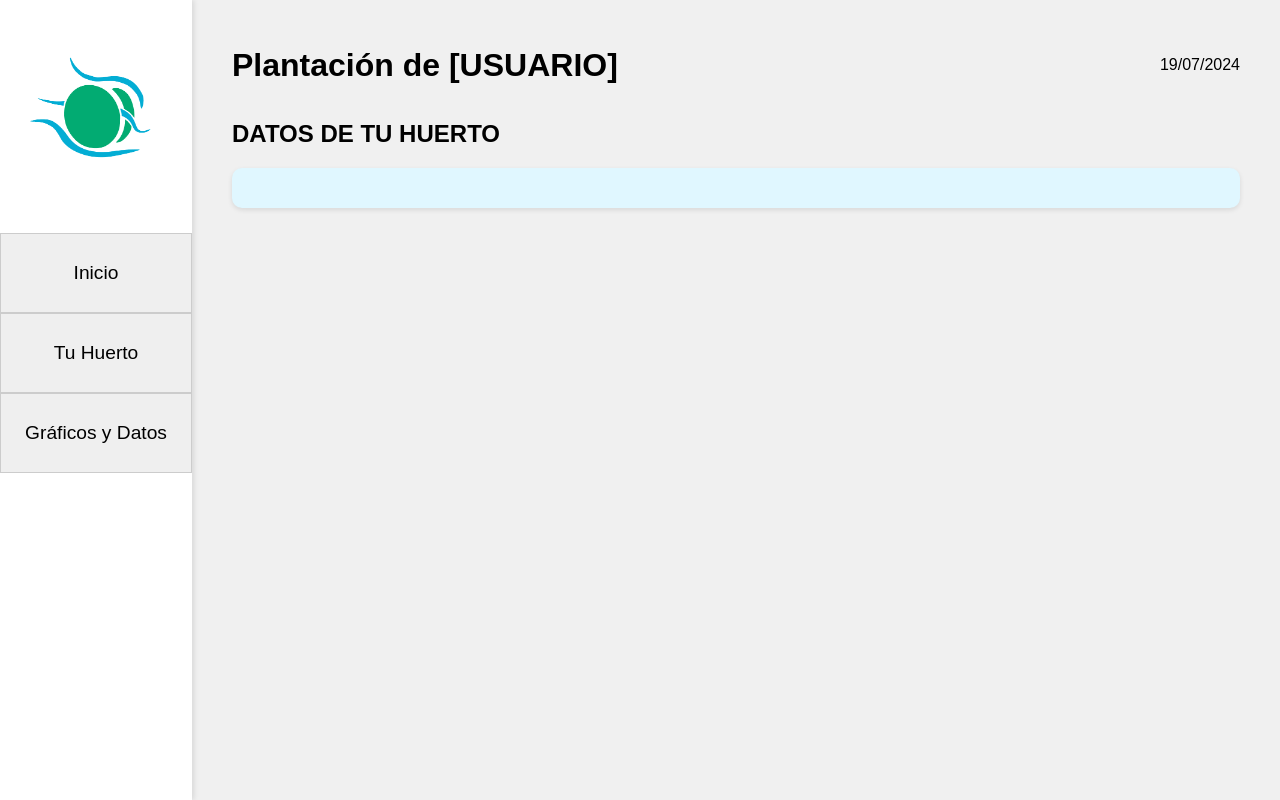
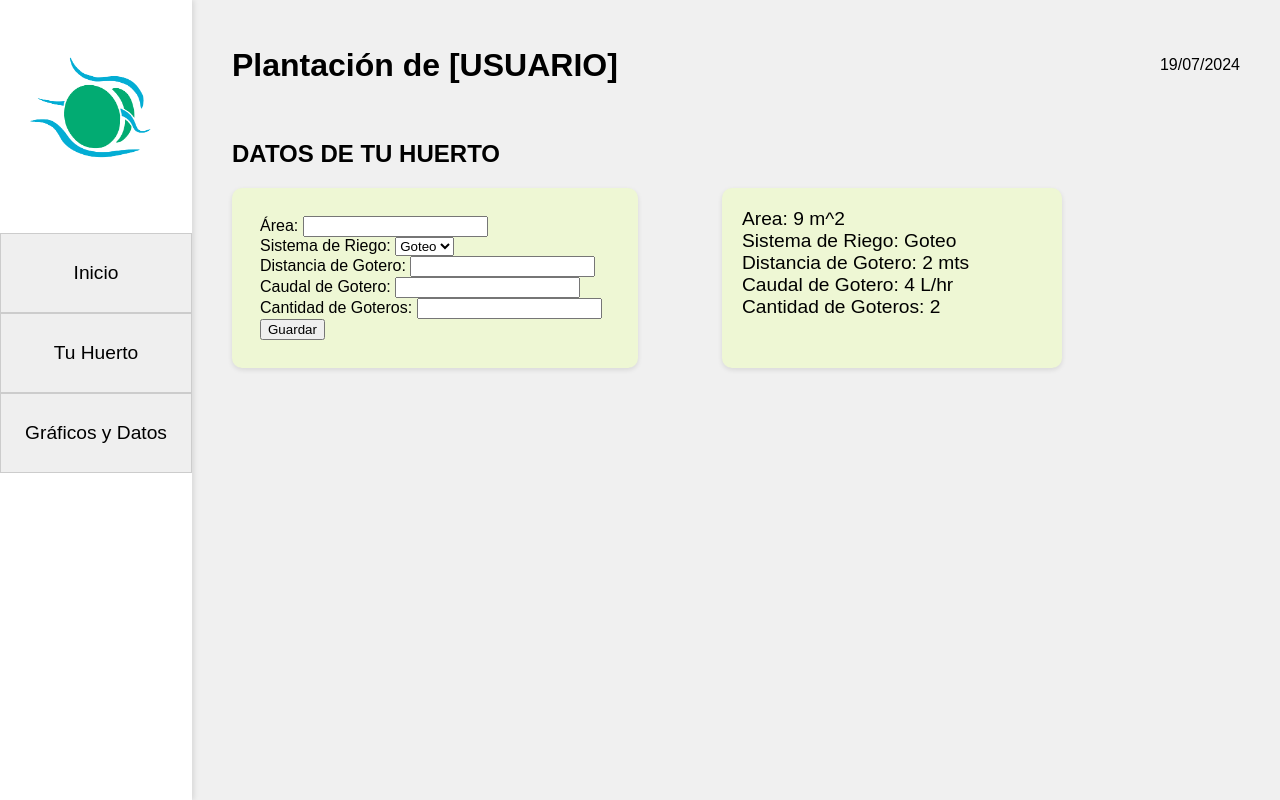
Before and after one commit to DAlfaroV/server_hackaton, a Flask app: template templates/index.html in a window 1280 px wide, after a click on "Tu Huerto". Run offline with Flask 3, Linux system fonts and the light colour scheme; the template is opened without the code that fills it, so the values that code supplies are empty.

Commit message:
Update index.html

```diff
--- a/templates/index.html
+++ b/templates/index.html
@@ -38,17 +38,48 @@
                 </div>
             </div>
             <!-- PESTAÑAS -->
-            <div id="Formulario" class="hidden">
+            <div class="grid" id="Formulario" class="hidden" >
                 <div class="Formulario">
                     <h2>DATOS DE TU HUERTO</h2>
-                    <div class="box" style="background-color: #e0f7ff;"></div>
+                    <div class="grid">
+                        <div class="box" style="padding: 8%; background-color: #eef7d4; width: 350px;">
+                            <form id="huerto-form">
+                                <div class="form-group">
+                                    <label for="area">Área:</label>
+                                    <input type="text" id="area" name="area" required>
+                                </div>
+                                <div class="form-group">
+                                    <label for="sistema-riego">Sistema de Riego:</label>
+                                    <select id="sistema-riego" name="sistema-riego" required>
+                                        <option value="goteo">Goteo</option>
+                                        <!-- <option value="aspersión">Aspersión</option> -->
+                                        <!-- <option value="exudación">Exudación</option> -->
+                                    </select>
+                                </div>
+                                <div class="form-group">
+                                    <label for="distancia-gotero">Distancia de Gotero:</label>
+                                    <input type="text" id="distancia-gotero" name="distancia-gotero" required>
+                                </div>
+                                <div class="form-group">
+                                    <label for="caudal-gotero">Caudal de Gotero:</label>
+                                    <input type="text" id="caudal-gotero" name="caudal-gotero" required>
+                                </div>
+                                <div class="form-group">
+                                    <label for="cantidad-goteros">Cantidad de Goteros:</label>
+                                    <input type="text" id="cantidad-goteros" name="cantidad-goteros" required>
+                                </div>
+                                <button type="submit">Guardar</button>
+                            </form>
+                        </div>
+                        <div class="box" style="background-color: #eef7d4; margin-left: 120px; width: 300px; font-size: larger;">
+                            Area: 9 m^2  <br>
+                            Sistema de Riego: Goteo  <br>
+                            Distancia de Gotero: 2 mts  <br>
+                            Caudal de Gotero: 4 L/hr  <br>
+                            Cantidad de Goteros: 2  <br>
+                        </div>
+                    </div>
                 </div>
-            </div>
-            <!-- PESTAÑAS -->
-            <div id="graficos" class="hidden">
-                <h2>Gráficos y Datos</h2>
-                <canvas id="data-chart" width="400" height="200"></canvas>
-            </div>
         </div>
     </div>
 
```
